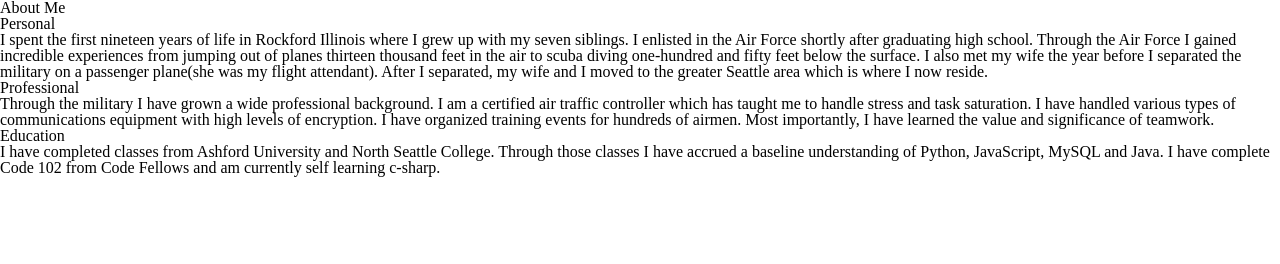
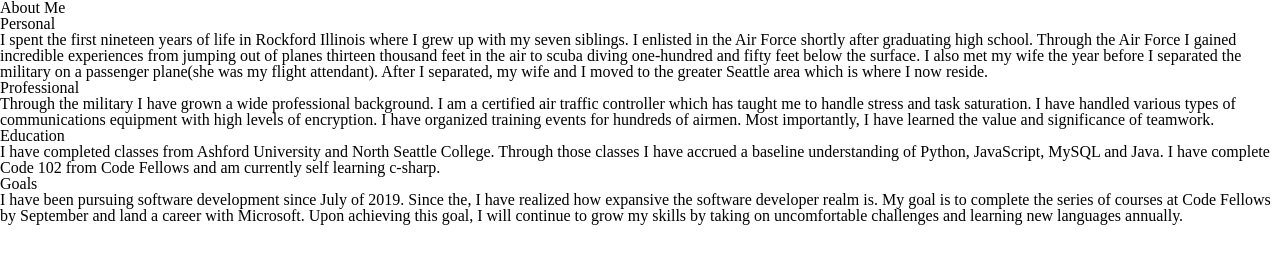
Before and after one commit to AndrewCS149/about-me-201, a plain HTML site: page index.html in a window 1280 px wide. Drawn offline with Linux system fonts and the light colour scheme.

Commit message:
Create 'goals' section on index.html

```diff
--- a/index.html
+++ b/index.html
@@ -32,6 +32,12 @@
       a baseline understanding of Python, JavaScript, MySQL and Java. I have complete Code 102 from Code Fellows and am
       currently self learning c-sharp.
     </p>
+
+    <h2>Goals</h2>
+    <p>I have been pursuing software development since July of 2019. Since the, I have realized how expansive the
+      software developer realm is. My goal is to complete the series of courses at Code Fellows by September and land a
+      career with Microsoft. Upon achieving this goal, I will continue to grow my skills by taking on uncomfortable
+      challenges and learning new languages annually.</p>
   </header>
 
 
```
